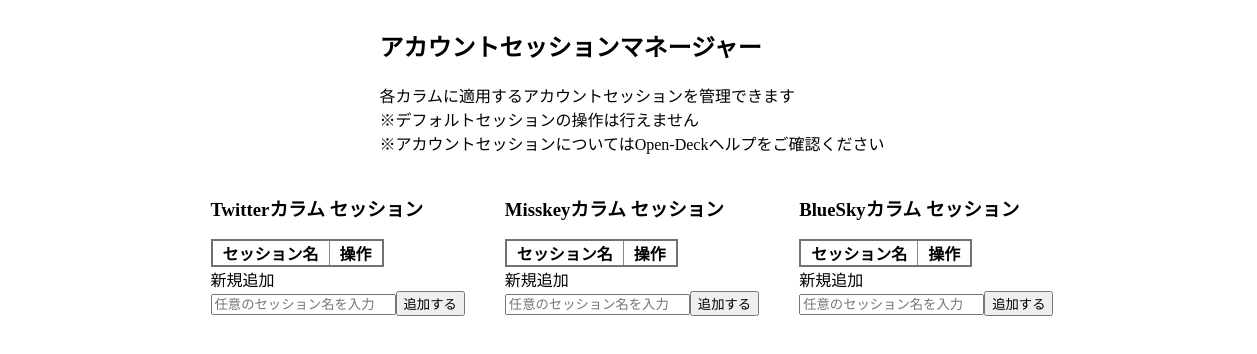
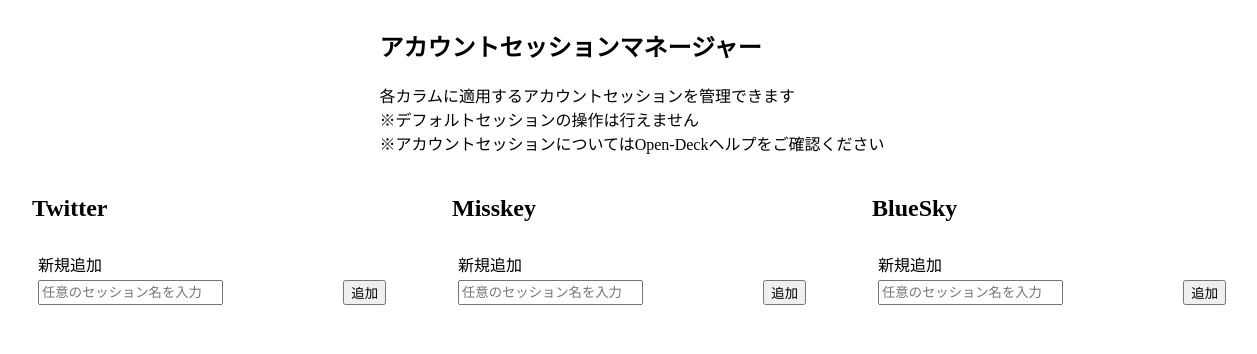
Before and after one commit to kawa-nobu/Open-Deck-Desktop, an Electron app: page opd_resource/session_manager.html in a window 1600 px wide. Shown: the whole page, without its empty margins (168-1425 px from the left). Drawn offline with Linux system fonts and the light colour scheme; no server answers.

Commit message:
セッションマネージャーのUIを改善した

```diff
--- a/main.js
+++ b/main.js
@@ -563,7 +563,7 @@
 //セッションマネージャー表示
 const session_manager_opd_createWindow = () => {
   session_manager_window = new BrowserWindow({
-    width: 880,
+    width: 900,
     height: 550,
     resizable: true,
     minimizable: false,
--- a/opd_resource/session_manager.html
+++ b/opd_resource/session_manager.html
@@ -10,6 +10,7 @@
         .header{
             display: flex;
             justify-content: center;
+            margin-bottom: 20px;
         }
         table{
             border-collapse: collapse;
@@ -19,12 +20,45 @@
             border: 1.5px solid rgb(135, 135, 135);
             padding: 0px 10px;
         }
+        .add_session_area {
+            width: 100%;
+        }
+        .add_session_area .functions {
+            display: flex;
+            justify-content: space-between;
+        }
+        .session_list {
+            list-style: none;
+            padding: 0px 16px;
+            margin: 0 0 16px;
+        }
+        .session_list .session_item {
+            padding: 10px;
+            display: flex;
+            justify-content: space-between;
+            border-bottom: 1px solid #ffffff36;
+        }
         .session_list_area{
-            display: flex;
+            display: grid;
+            grid-template-columns: repeat(auto-fit, minmax(320px, 400px));
+            gap: 20px;
             justify-content: center;
+            align-items: stretch;
         }
-        .session_list{
-            margin: 20px;
+        .session_list_area p {
+            margin: 0px 0 4px;
+        }
+        .box{
+            border-radius: 20px;
+            background: #ffffff26;
+            overflow: hidden;
+        }
+        .box_header {
+            padding: 20px;
+            background: #ffffff12;
+        }
+        .box_header h2 {
+            margin: 0;
         }
     </style>
 </head>
@@ -40,47 +74,37 @@
         </section>
     </div>
     <div class="session_list_area">
-        <section class="area2 session_list">
-            <h3>Twitterカラム セッション</h3>
-            <table>
-                <thead>
-                  <tr>
-                    <th scope="col">セッション名</th>
-                    <th scope="col">操作</th>
-                  </tr>
-                </thead>
-                <tbody id="twitter_session_list">
-                </tbody>
-              </table>
-              <div class="add_session_area">新規追加<br><input id="add_twitter_session_name" type="text" placeholder="任意のセッション名を入力"><input id="add_twitter_session_button" type="button" value="追加する"></div>
+        <section class="area2 box">
+            <header class="box_header">
+                <h2>Twitter</h2>
+
+            </header>
+
+            <ul id="twitter_session_list" class="session_list">
+                <li class="session_item">
+                    <div class="add_session_area"><p>新規追加</p><div class="functions"><input id="add_twitter_session_name" type="text" placeholder="任意のセッション名を入力"><button id="add_twitter_session_button">追加</button></div></div>
+                </li>
+            </ul>
         </section>
-        <section class="area3 session_list">
-            <h3>Misskeyカラム セッション</h3>
-            <table>
-                <thead>
-                  <tr>
-                    <th scope="col">セッション名</th>
-                    <th scope="col">操作</th>
-                  </tr>
-                </thead>
-                <tbody id="misskey_session_list">
-                </tbody>
-              </table>
-              <div class="add_session_area">新規追加<br><input id="add_misskey_session_name" type="text" placeholder="任意のセッション名を入力"><input id="add_misskey_session_button" type="button" value="追加する"></div>
+        <section class="area3 box">
+            <header class="box_header">
+                <h2>Misskey</h2>
+            </header>
+            <ul id="misskey_session_list" class="session_list">
+                <li class="session_item">
+                    <div class="add_session_area"><p>新規追加</p><div class="functions"><input id="add_misskey_session_name" type="text" placeholder="任意のセッション名を入力"><button id="add_misskey_session_button">追加</button></div></div>
+                </li>
+            </ul>
         </section>
-        <section class="area3 session_list">
-            <h3>BlueSkyカラム セッション</h3>
-            <table>
-                <thead>
-                  <tr>
-                    <th scope="col">セッション名</th>
-                    <th scope="col">操作</th>
-                  </tr>
-                </thead>
-                <tbody id="bluesky_session_list">
-                </tbody>
-              </table>
-              <div class="add_session_area">新規追加<br><input id="add_bluesky_session_name" type="text" placeholder="任意のセッション名を入力"><input id="add_bluesky_session_button" type="button" value="追加する"></div>
+        <section class="area3 box">
+            <header class="box_header">
+                <h2>BlueSky</h2>
+            </header>
+            <ul id="bluesky_session_list" class="session_list">
+                <li class="session_item">
+                    <div class="add_session_area"><p>新規追加</p><div class="functions"><input id="add_bluesky_session_name" type="text" placeholder="任意のセッション名を入力"><button id="add_bluesky_session_button">追加</button></div></div>
+                </li>
+            </ul>
         </section>
     </div>
 </body>
--- a/opd_resource/session_manager.js
+++ b/opd_resource/session_manager.js
@@ -2,7 +2,7 @@
     const get_session_data = await opd_system.opd_session_store_operation('get_store');
     let delete_btn_num = 0;
     get_session_data.twitter.forEach((array_data) => {
-        document.getElementById("twitter_session_list").insertAdjacentHTML("beforeend", `<tr><th scope="row">${array_data.session_name}</th><td><input id="twitter_session_${delete_btn_num}" class="twitter_session_delete" type="button" value="削除"</td></tr>`);
+        document.getElementById("twitter_session_list").insertAdjacentHTML("beforeend", `<li class="session_item"><span>${array_data.session_name}</span><button id="twitter_session_${delete_btn_num}" class="twitter_session_delete">削除</button></li>`);
         document.getElementById(`twitter_session_${delete_btn_num}`).addEventListener("click", async function(){
             if(await opd_system.opd_custom_dialog("セッション削除", `セッション「${array_data.session_name}」を削除します`)){
                 const delete_session = await opd_system.opd_session_store_operation('delete_store', {provider:"twitter", session_name:array_data.session_name});
@@ -25,7 +25,7 @@
         delete_btn_num += 1;
     });
     get_session_data.misskey.forEach((array_data) => {
-        document.getElementById("misskey_session_list").insertAdjacentHTML("beforeend", `<tr><th scope="row">${array_data.session_name}</th><td><input id="misskey_session_${delete_btn_num}" class="misskey_session_delete" type="button" value="削除"</td></tr>`);
+        document.getElementById("misskey_session_list").insertAdjacentHTML("beforeend", `<li class="session_item"><span>${array_data.session_name}</span><button id="misskey_session_${delete_btn_num}" class="misskey_session_delete">削除</button></li>`);
         document.getElementById(`misskey_session_${delete_btn_num}`).addEventListener("click", async function(){
             if(await opd_system.opd_custom_dialog("セッション削除", `セッション「${array_data.session_name}」を削除します`)){
                 const delete_session = await opd_system.opd_session_store_operation('delete_store', {provider:"misskey", session_name:array_data.session_name});
@@ -48,7 +48,7 @@
         delete_btn_num += 1;
     });
     get_session_data.bluesky.forEach((array_data) => {
-        document.getElementById("bluesky_session_list").insertAdjacentHTML("beforeend", `<tr><th scope="row">${array_data.session_name}</th><td><input id="bluesky_session_${delete_btn_num}" class="bluesky_session_delete" type="button" value="削除"</td></tr>`);
+        document.getElementById("bluesky_session_list").insertAdjacentHTML("beforeend", `<li class="session_item"><span>${array_data.session_name}</span><button id="bluesky_session_${delete_btn_num}" class="bluesky_session_delete">削除</button></li>`);
         document.getElementById(`bluesky_session_${delete_btn_num}`).addEventListener("click", async function(){
             if(await opd_system.opd_custom_dialog("セッション削除", `セッション「${array_data.session_name}」を削除します`)){
                 const delete_session = await opd_system.opd_session_store_operation('delete_store', {provider:"bluesky", session_name:array_data.session_name});
```
